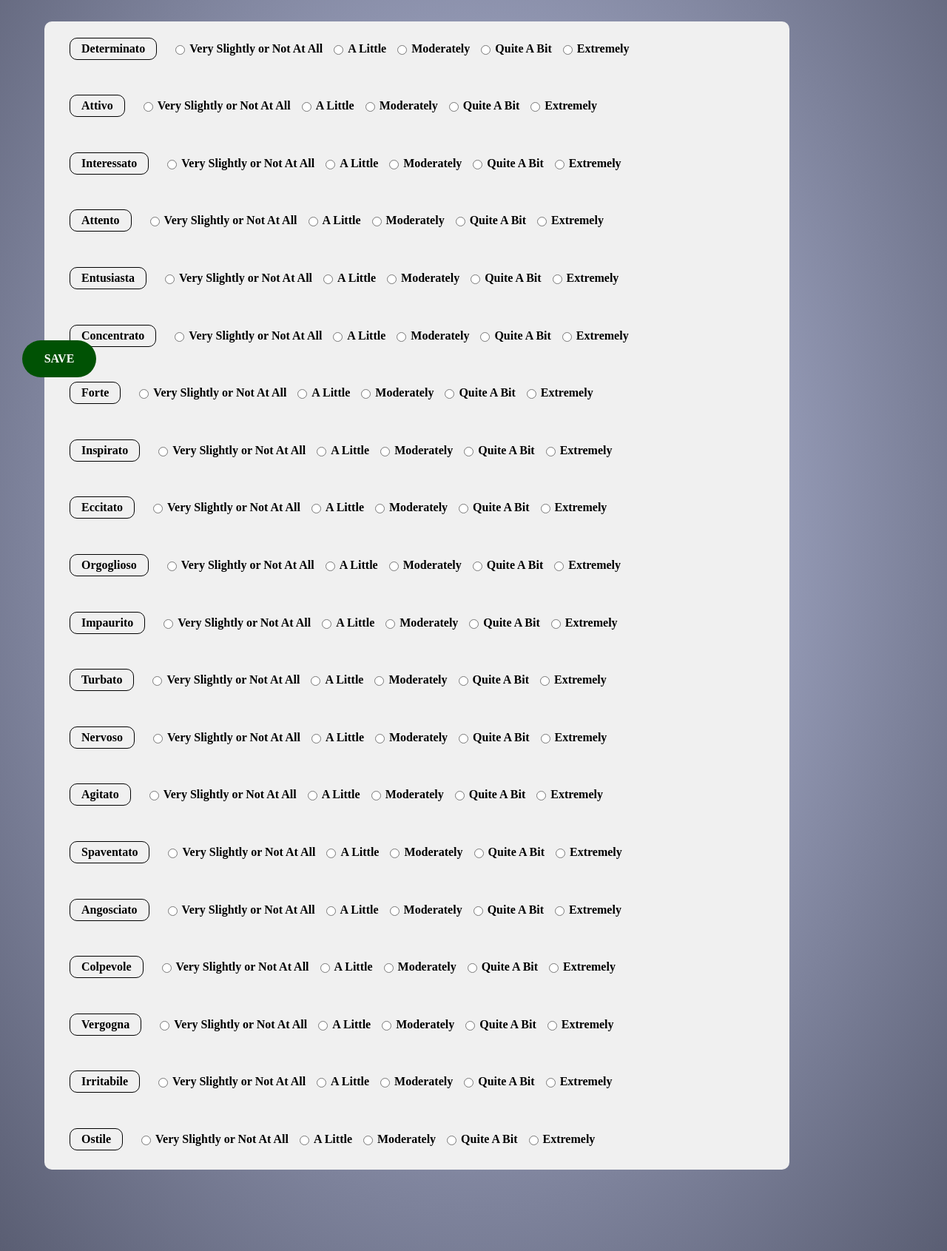
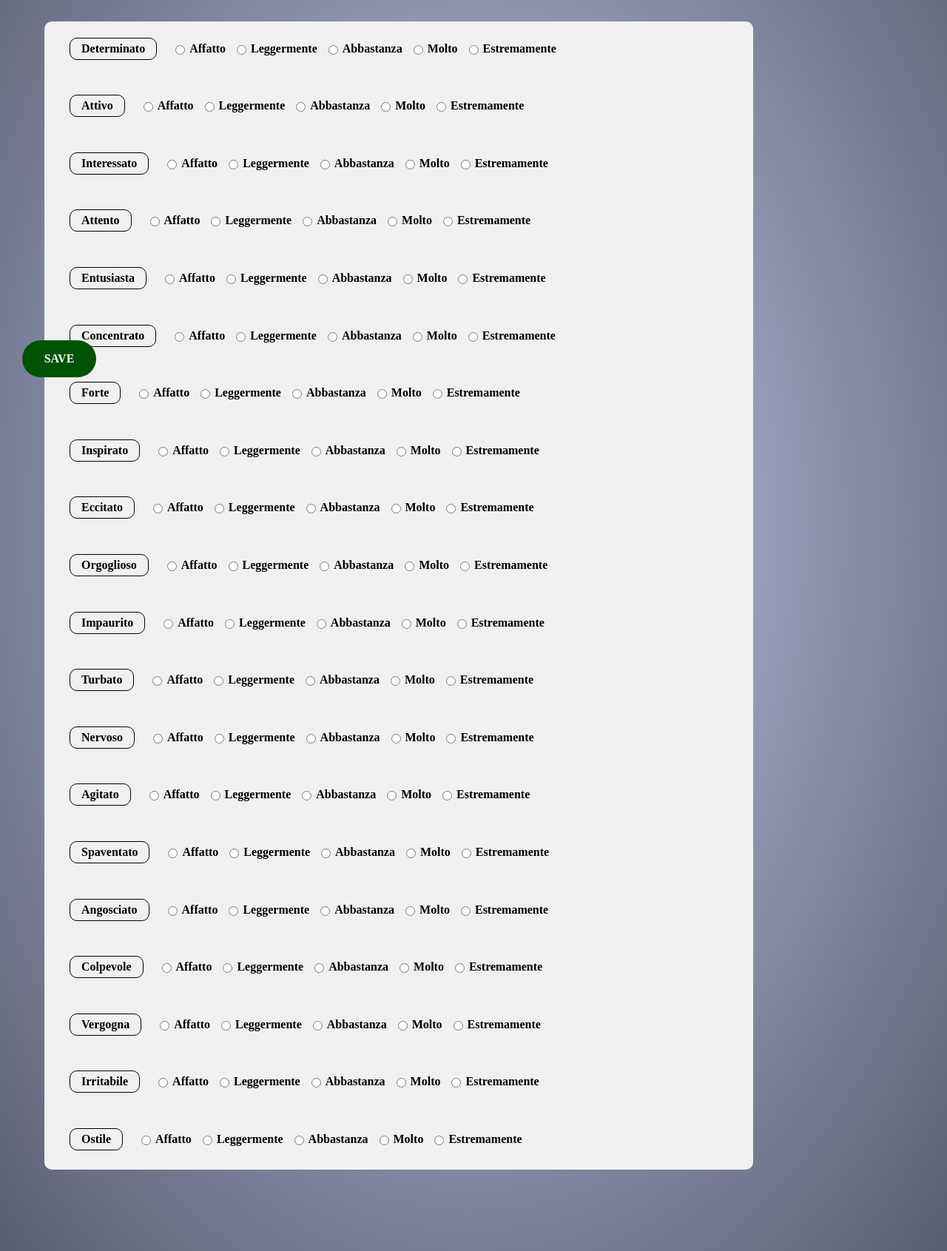
Before and after one commit to MehmetEminSelek/game, a website: page form/index.html in a window 1280 px wide. Shown: the part 260-1951 px from the top of the page at 74% size. Drawn offline with Linux system fonts and the light colour scheme.

Commit message:
some changes

```diff
--- a/form/index.html
+++ b/form/index.html
@@ -17,324 +17,306 @@
         <input type="radio" name="JTP" id="snake" style="scale: (2);">Snake<br>
         <input type="radio" name="JTP" id="card">Card<br>
       </div>
-      <!-- <div class="card">
-        <p>Lorem ipsum dolor sit amet, consectetur adipiscing elit, sed do eiusmod tempor incididunt ut labore et dolore
-          magna aliqua. Ut enim ad minim veniam, quis nostrud exercitation ullamco laboris nisi ut aliquip ex ea commodo
-          consequat. </p>
-        <textarea id="gameName" class="answer" rows="5" placeholder="Type your answer"></textarea>
-      </div>
-      <div class="card">
-        <p>Lorem ipsum dolor sit amet, consectetur adipiscing elit, sed do eiusmod tempor incididunt ut labore et dolore
-          magna aliqua. Ut enim ad minim veniam, quis nostrud exercitation ullamco laboris nisi ut aliquip ex ea commodo
-          consequat. </p>
-        <textarea class="answer" rows="5" placeholder="Type your answer"></textarea>
-      </div>
-      <div class="card">
-        <p>Lorem ipsum dolor sit amet, consectetur adipiscing elit, sed do eiusmod tempor incididunt ut labore et dolore
-          magna aliqua. Ut enim ad minim veniam, quis nostrud exercitation ullamco laboris nisi ut aliquip ex ea commodo
-          consequat. </p>
-        <textarea class="answer" rows="5" placeholder="Type your answer"></textarea>
-      </div> -->
       <div class="grid1">
         <div class="table">
           <div class="tableRow">
             <fieldset class="group" id="group1">
               <p class="question">Determinato</p>
               <input class="inputs" type="radio" value="a" name="group1">
-              <p class="inputText a">Very Slightly or Not At All</p>
+              <p class="inputText a">Affatto</p>
               <input class="inputs" type="radio" value="b" name="group1">
-              <p class="inputText b">A Little</p>
+              <p class="inputText b">Leggermente</p>
               <input class="inputs" type="radio" value="c" name="group1">
-              <p class="inputText c">Moderately</p>
+              <p class="inputText c">Abbastanza</p>
               <input class="inputs" type="radio" value="d" name="group1">
-              <p class="inputText d">Quite A Bit</p>
+              <p class="inputText d">Molto</p>
               <input class="inputs" type="radio" value="e" name="group1">
-              <p class="inputText e">Extremely</p>
+              <p class="inputText e">Estremamente</p>
             </fieldset>
           </div>
           <div class="tableRow">
             <fieldset class="group" id="group2">
               <p class="question">Attivo</p>
               <input class="inputs" type="radio" value="a" name="group2">
-              <p class="inputText a">Very Slightly or Not At All</p>
+              <p class="inputText a">Affatto</p>
               <input class="inputs" type="radio" value="b" name="group2">
-              <p class="inputText b">A Little</p>
+              <p class="inputText b">Leggermente</p>
               <input class="inputs" type="radio" value="c" name="group2">
-              <p class="inputText c">Moderately</p>
+              <p class="inputText c">Abbastanza</p>
               <input class="inputs" type="radio" value="d" name="group2">
-              <p class="inputText d">Quite A Bit</p>
+              <p class="inputText d">Molto</p>
               <input class="inputs" type="radio" value="e" name="group2">
-              <p class="inputText e">Extremely</p>
+              <p class="inputText e">Estremamente</p>
             </fieldset>
           </div>
           <div class="tableRow">
             <fieldset class="group" id="group3">
               <p class="question">Interessato</p>
               <input class="inputs" type="radio" value="a" name="group3">
-              <p class="inputText a">Very Slightly or Not At All</p>
+              <p class="inputText a">Affatto</p>
               <input class="inputs" type="radio" value="b" name="group3">
-              <p class="inputText b">A Little</p>
+              <p class="inputText b">Leggermente</p>
               <input class="inputs" type="radio" value="c" name="group3">
-              <p class="inputText c">Moderately</p>
+              <p class="inputText c">Abbastanza</p>
               <input class="inputs" type="radio" value="d" name="group3">
-              <p class="inputText d">Quite A Bit</p>
+              <p class="inputText d">Molto</p>
               <input class="inputs" type="radio" value="e" name="group3">
-              <p class="inputText e">Extremely</p>
+              <p class="inputText e">Estremamente</p>
             </fieldset>
           </div>
           <div class="tableRow">
             <fieldset class="group" id="group3">
               <p class="question">Attento</p>
               <input class="inputs" type="radio" value="a" name="group3">
-              <p class="inputText a">Very Slightly or Not At All</p>
+              <p class="inputText a">Affatto</p>
               <input class="inputs" type="radio" value="b" name="group3">
-              <p class="inputText b">A Little</p>
+              <p class="inputText b">Leggermente</p>
               <input class="inputs" type="radio" value="c" name="group3">
-              <p class="inputText c">Moderately</p>
+              <p class="inputText c">Abbastanza</p>
               <input class="inputs" type="radio" value="d" name="group3">
-              <p class="inputText d">Quite A Bit</p>
+              <p class="inputText d">Molto</p>
               <input class="inputs" type="radio" value="e" name="group3">
-              <p class="inputText e">Extremely</p>
+              <p class="inputText e">Estremamente</p>
             </fieldset>
           </div>
           <div class="tableRow">
             <fieldset class="group" id="group3">
               <p class="question">Entusiasta</p>
               <input class="inputs" type="radio" value="a" name="group3">
-              <p class="inputText a">Very Slightly or Not At All</p>
+              <p class="inputText a">Affatto</p>
               <input class="inputs" type="radio" value="b" name="group3">
-              <p class="inputText b">A Little</p>
+              <p class="inputText b">Leggermente</p>
               <input class="inputs" type="radio" value="c" name="group3">
-              <p class="inputText c">Moderately</p>
+              <p class="inputText c">Abbastanza</p>
               <input class="inputs" type="radio" value="d" name="group3">
-              <p class="inputText d">Quite A Bit</p>
+              <p class="inputText d">Molto</p>
               <input class="inputs" type="radio" value="e" name="group3">
-              <p class="inputText e">Extremely</p>
+              <p class="inputText e">Estremamente</p>
             </fieldset>
           </div>
           <div class="tableRow">
             <fieldset class="group" id="group3">
               <p class="question">Concentrato</p>
               <input class="inputs" type="radio" value="a" name="group3">
-              <p class="inputText a">Very Slightly or Not At All</p>
+              <p class="inputText a">Affatto</p>
               <input class="inputs" type="radio" value="b" name="group3">
-              <p class="inputText b">A Little</p>
+              <p class="inputText b">Leggermente</p>
               <input class="inputs" type="radio" value="c" name="group3">
-              <p class="inputText c">Moderately</p>
+              <p class="inputText c">Abbastanza</p>
               <input class="inputs" type="radio" value="d" name="group3">
-              <p class="inputText d">Quite A Bit</p>
+              <p class="inputText d">Molto</p>
               <input class="inputs" type="radio" value="e" name="group3">
-              <p class="inputText e">Extremely</p>
+              <p class="inputText e">Estremamente</p>
             </fieldset>
           </div>
           <div class="tableRow">
             <fieldset class="group" id="group3">
               <p class="question">Forte</p>
               <input class="inputs" type="radio" value="a" name="group3">
-              <p class="inputText a">Very Slightly or Not At All</p>
+              <p class="inputText a">Affatto</p>
               <input class="inputs" type="radio" value="b" name="group3">
-              <p class="inputText b">A Little</p>
+              <p class="inputText b">Leggermente</p>
               <input class="inputs" type="radio" value="c" name="group3">
-              <p class="inputText c">Moderately</p>
+              <p class="inputText c">Abbastanza</p>
               <input class="inputs" type="radio" value="d" name="group3">
-              <p class="inputText d">Quite A Bit</p>
+              <p class="inputText d">Molto</p>
               <input class="inputs" type="radio" value="e" name="group3">
-              <p class="inputText e">Extremely</p>
+              <p class="inputText e">Estremamente</p>
             </fieldset>
           </div>
           <div class="tableRow">
             <fieldset class="group" id="group3">
               <p class="question">Inspirato</p>
               <input class="inputs" type="radio" value="a" name="group3">
-              <p class="inputText a">Very Slightly or Not At All</p>
+              <p class="inputText a">Affatto</p>
               <input class="inputs" type="radio" value="b" name="group3">
-              <p class="inputText b">A Little</p>
+              <p class="inputText b">Leggermente</p>
               <input class="inputs" type="radio" value="c" name="group3">
-              <p class="inputText c">Moderately</p>
+              <p class="inputText c">Abbastanza</p>
               <input class="inputs" type="radio" value="d" name="group3">
-              <p class="inputText d">Quite A Bit</p>
+              <p class="inputText d">Molto</p>
               <input class="inputs" type="radio" value="e" name="group3">
-              <p class="inputText e">Extremely</p>
+              <p class="inputText e">Estremamente</p>
             </fieldset>
           </div>
           <div class="tableRow">
             <fieldset class="group" id="group3">
               <p class="question">Eccitato</p>
               <input class="inputs" type="radio" value="a" name="group3">
-              <p class="inputText a">Very Slightly or Not At All</p>
+              <p class="inputText a">Affatto</p>
               <input class="inputs" type="radio" value="b" name="group3">
-              <p class="inputText b">A Little</p>
+              <p class="inputText b">Leggermente</p>
               <input class="inputs" type="radio" value="c" name="group3">
-              <p class="inputText c">Moderately</p>
+              <p class="inputText c">Abbastanza</p>
               <input class="inputs" type="radio" value="d" name="group3">
-              <p class="inputText d">Quite A Bit</p>
+              <p class="inputText d">Molto</p>
               <input class="inputs" type="radio" value="e" name="group3">
-              <p class="inputText e">Extremely</p>
+              <p class="inputText e">Estremamente</p>
             </fieldset>
           </div>
           <div class="tableRow">
             <fieldset class="group" id="group3">
               <p class="question">Orgoglioso</p>
               <input class="inputs" type="radio" value="a" name="group3">
-              <p class="inputText a">Very Slightly or Not At All</p>
+              <p class="inputText a">Affatto</p>
               <input class="inputs" type="radio" value="b" name="group3">
-              <p class="inputText b">A Little</p>
+              <p class="inputText b">Leggermente</p>
               <input class="inputs" type="radio" value="c" name="group3">
-              <p class="inputText c">Moderately</p>
+              <p class="inputText c">Abbastanza</p>
               <input class="inputs" type="radio" value="d" name="group3">
-              <p class="inputText d">Quite A Bit</p>
+              <p class="inputText d">Molto</p>
               <input class="inputs" type="radio" value="e" name="group3">
-              <p class="inputText e">Extremely</p>
+              <p class="inputText e">Estremamente</p>
             </fieldset>
           </div>
           <div class="tableRow">
             <fieldset class="group" id="group3">
               <p class="question">Impaurito</p>
               <input class="inputs" type="radio" value="a" name="group3">
-              <p class="inputText a">Very Slightly or Not At All</p>
+              <p class="inputText a">Affatto</p>
               <input class="inputs" type="radio" value="b" name="group3">
-              <p class="inputText b">A Little</p>
+              <p class="inputText b">Leggermente</p>
               <input class="inputs" type="radio" value="c" name="group3">
-              <p class="inputText c">Moderately</p>
+              <p class="inputText c">Abbastanza</p>
               <input class="inputs" type="radio" value="d" name="group3">
-              <p class="inputText d">Quite A Bit</p>
+              <p class="inputText d">Molto</p>
               <input class="inputs" type="radio" value="e" name="group3">
-              <p class="inputText e">Extremely</p>
+              <p class="inputText e">Estremamente</p>
             </fieldset>
           </div>
           <div class="tableRow">
             <fieldset class="group" id="group3">
               <p class="question">Turbato</p>
               <input class="inputs" type="radio" value="a" name="group3">
-              <p class="inputText a">Very Slightly or Not At All</p>
+              <p class="inputText a">Affatto</p>
               <input class="inputs" type="radio" value="b" name="group3">
-              <p class="inputText b">A Little</p>
+              <p class="inputText b">Leggermente</p>
               <input class="inputs" type="radio" value="c" name="group3">
-              <p class="inputText c">Moderately</p>
+              <p class="inputText c">Abbastanza</p>
               <input class="inputs" type="radio" value="d" name="group3">
-              <p class="inputText d">Quite A Bit</p>
+              <p class="inputText d">Molto</p>
               <input class="inputs" type="radio" value="e" name="group3">
-              <p class="inputText e">Extremely</p>
+              <p class="inputText e">Estremamente</p>
             </fieldset>
           </div>
           <div class="tableRow">
             <fieldset class="group" id="group3">
               <p class="question">Nervoso</p>
               <input class="inputs" type="radio" value="a" name="group3">
-              <p class="inputText a">Very Slightly or Not At All</p>
+              <p class="inputText a">Affatto</p>
               <input class="inputs" type="radio" value="b" name="group3">
-              <p class="inputText b">A Little</p>
+              <p class="inputText b">Leggermente</p>
               <input class="inputs" type="radio" value="c" name="group3">
-              <p class="inputText c">Moderately</p>
+              <p class="inputText c">Abbastanza</p>
               <input class="inputs" type="radio" value="d" name="group3">
-              <p class="inputText d">Quite A Bit</p>
+              <p class="inputText d">Molto</p>
               <input class="inputs" type="radio" value="e" name="group3">
-              <p class="inputText e">Extremely</p>
+              <p class="inputText e">Estremamente</p>
             </fieldset>
           </div>
           <div class="tableRow">
             <fieldset class="group" id="group3">
               <p class="question">Agitato</p>
               <input class="inputs" type="radio" value="a" name="group3">
-              <p class="inputText a">Very Slightly or Not At All</p>
+              <p class="inputText a">Affatto</p>
               <input class="inputs" type="radio" value="b" name="group3">
-              <p class="inputText b">A Little</p>
+              <p class="inputText b">Leggermente</p>
               <input class="inputs" type="radio" value="c" name="group3">
-              <p class="inputText c">Moderately</p>
+              <p class="inputText c">Abbastanza</p>
               <input class="inputs" type="radio" value="d" name="group3">
-              <p class="inputText d">Quite A Bit</p>
+              <p class="inputText d">Molto</p>
               <input class="inputs" type="radio" value="e" name="group3">
-              <p class="inputText e">Extremely</p>
+              <p class="inputText e">Estremamente</p>
             </fieldset>
           </div>
           <div class="tableRow">
             <fieldset class="group" id="group3">
               <p class="question">Spaventato</p>
               <input class="inputs" type="radio" value="a" name="group3">
-              <p class="inputText a">Very Slightly or Not At All</p>
+              <p class="inputText a">Affatto</p>
               <input class="inputs" type="radio" value="b" name="group3">
-              <p class="inputText b">A Little</p>
+              <p class="inputText b">Leggermente</p>
               <input class="inputs" type="radio" value="c" name="group3">
-              <p class="inputText c">Moderately</p>
+              <p class="inputText c">Abbastanza</p>
               <input class="inputs" type="radio" value="d" name="group3">
-              <p class="inputText d">Quite A Bit</p>
+              <p class="inputText d">Molto</p>
               <input class="inputs" type="radio" value="e" name="group3">
-              <p class="inputText e">Extremely</p>
+              <p class="inputText e">Estremamente</p>
             </fieldset>
           </div>
           <div class="tableRow">
             <fieldset class="group" id="group3">
               <p class="question">Angosciato</p>
               <input class="inputs" type="radio" value="a" name="group3">
-              <p class="inputText a">Very Slightly or Not At All</p>
+              <p class="inputText a">Affatto</p>
               <input class="inputs" type="radio" value="b" name="group3">
-              <p class="inputText b">A Little</p>
+              <p class="inputText b">Leggermente</p>
               <input class="inputs" type="radio" value="c" name="group3">
-              <p class="inputText c">Moderately</p>
+              <p class="inputText c">Abbastanza</p>
               <input class="inputs" type="radio" value="d" name="group3">
-              <p class="inputText d">Quite A Bit</p>
+              <p class="inputText d">Molto</p>
               <input class="inputs" type="radio" value="e" name="group3">
-              <p class="inputText e">Extremely</p>
+              <p class="inputText e">Estremamente</p>
             </fieldset>
           </div>
           <div class="tableRow">
             <fieldset class="group" id="group3">
               <p class="question">Colpevole</p>
               <input class="inputs" type="radio" value="a" name="group3">
-              <p class="inputText a">Very Slightly or Not At All</p>
+              <p class="inputText a">Affatto</p>
               <input class="inputs" type="radio" value="b" name="group3">
-              <p class="inputText b">A Little</p>
+              <p class="inputText b">Leggermente</p>
               <input class="inputs" type="radio" value="c" name="group3">
-              <p class="inputText c">Moderately</p>
+              <p class="inputText c">Abbastanza</p>
               <input class="inputs" type="radio" value="d" name="group3">
-              <p class="inputText d">Quite A Bit</p>
+              <p class="inputText d">Molto</p>
               <input class="inputs" type="radio" value="e" name="group3">
-              <p class="inputText e">Extremely</p>
+              <p class="inputText e">Estremamente</p>
             </fieldset>
           </div>
           <div class="tableRow">
             <fieldset class="group" id="group3">
               <p class="question">Vergogna</p>
               <input class="inputs" type="radio" value="a" name="group3">
-              <p class="inputText a">Very Slightly or Not At All</p>
+              <p class="inputText a">Affatto</p>
               <input class="inputs" type="radio" value="b" name="group3">
-              <p class="inputText b">A Little</p>
+              <p class="inputText b">Leggermente</p>
               <input class="inputs" type="radio" value="c" name="group3">
-              <p class="inputText c">Moderately</p>
+              <p class="inputText c">Abbastanza</p>
               <input class="inputs" type="radio" value="d" name="group3">
-              <p class="inputText d">Quite A Bit</p>
+              <p class="inputText d">Molto</p>
               <input class="inputs" type="radio" value="e" name="group3">
-              <p class="inputText e">Extremely</p>
+              <p class="inputText e">Estremamente</p>
             </fieldset>
           </div>
           <div class="tableRow">
             <fieldset class="group" id="group3">
               <p class="question">Irritabile</p>
               <input class="inputs" type="radio" value="a" name="group3">
-              <p class="inputText a">Very Slightly or Not At All</p>
+              <p class="inputText a">Affatto</p>
               <input class="inputs" type="radio" value="b" name="group3">
-              <p class="inputText b">A Little</p>
+              <p class="inputText b">Leggermente</p>
               <input class="inputs" type="radio" value="c" name="group3">
-              <p class="inputText c">Moderately</p>
+              <p class="inputText c">Abbastanza</p>
               <input class="inputs" type="radio" value="d" name="group3">
-              <p class="inputText d">Quite A Bit</p>
+              <p class="inputText d">Molto</p>
               <input class="inputs" type="radio" value="e" name="group3">
-              <p class="inputText e">Extremely</p>
+              <p class="inputText e">Estremamente</p>
             </fieldset>
           </div>
           <div class="tableRow">
             <fieldset class="group" id="group3">
               <p class="question">Ostile</p>
               <input class="inputs" type="radio" value="a" name="group3">
-              <p class="inputText a">Very Slightly or Not At All</p>
+              <p class="inputText a">Affatto</p>
               <input class="inputs" type="radio" value="b" name="group3">
-              <p class="inputText b">A Little</p>
+              <p class="inputText b">Leggermente</p>
               <input class="inputs" type="radio" value="c" name="group3">
-              <p class="inputText c">Moderately</p>
+              <p class="inputText c">Abbastanza</p>
               <input class="inputs" type="radio" value="d" name="group3">
-              <p class="inputText d">Quite A Bit</p>
+              <p class="inputText d">Molto</p>
               <input class="inputs" type="radio" value="e" name="group3">
-              <p class="inputText e">Extremely</p>
+              <p class="inputText e">Estremamente</p>
             </fieldset>
           </div>
 
--- a/form/style.css
+++ b/form/style.css
@@ -49,6 +49,7 @@ body {
 }
 
 .table {
+    text-align: center;
     margin-top: 30px;
     padding-left: 20px;
     min-width: 100%;
```
Also changed, not shown: card/index.html (+2 -1 lines), card/index.js (+11 -1 lines), card/style.css (+77 -9 lines), form/index.js (+11 -29 lines), form/lastSurvey.html (added, +238 -0 lines), index.html (+0 -1 lines), snake/index.html (+2 -1 lines), snake/index.js (+12 -1 lines), style.css (+66 -1 lines), welcome.css (+16 -28 lines).
